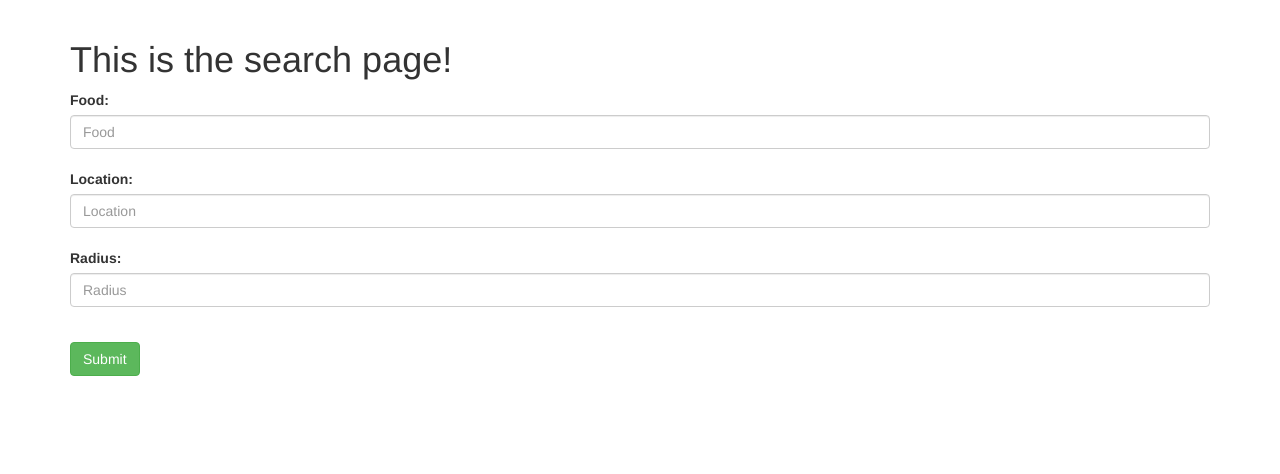
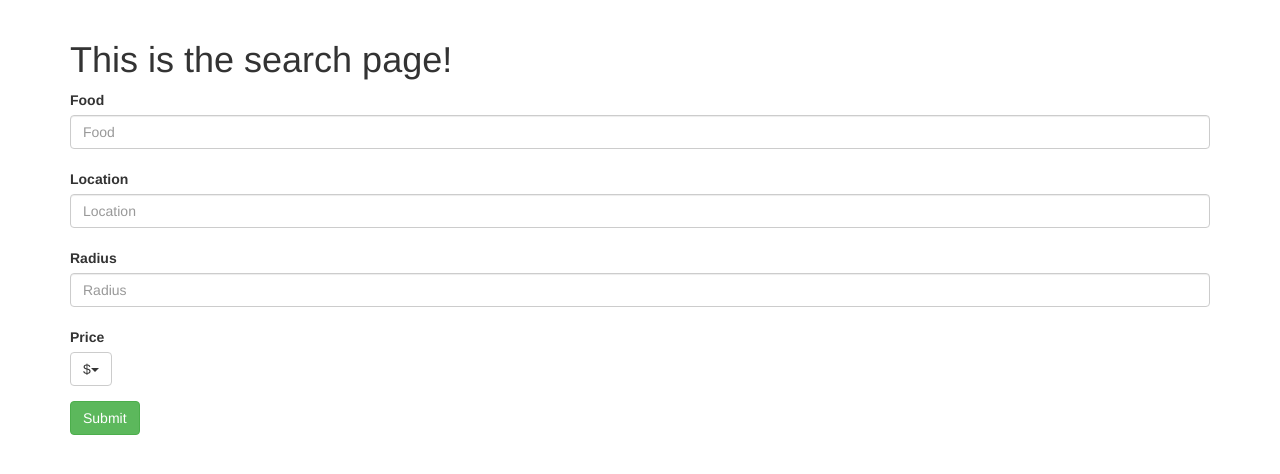
Before and after one commit to ginadivina/taste-buddy, a Flask app: template app/templates/search.html in a window 1280 px wide. Shown: the part 52-526 px from the top of the page. Run offline with Flask 2, Linux system fonts and the light colour scheme; the template is opened without the code that fills it: values that come from a table or form of the project are taken from there, others are empty; some libraries are stand-ins or nearby versions.

Commit message:
Added price filter

```diff
--- a/app/routes.py
+++ b/app/routes.py
@@ -53,6 +53,7 @@ def search():
     if request.method == 'POST':
         location=request.form['location']
         radius=request.form['radius']
+        price=request.form['price']
         food=request.form['food']
 
     # creating a map in the view
--- a/app/templates/search.html
+++ b/app/templates/search.html
@@ -3,6 +3,18 @@
 {% block content %}
 <head>
     {{mymap.js}}
+    <script src="//ajax.googleapis.com/ajax/libs/jquery/1.9.1/jquery.min.js"></script>
+    <script>window.jQuery || document.write('<script src="{{
+    url_for('static', filename='jquery.js') }}">\x3C/script>')</script>
+    <script type=text/javascript>
+        $(function() {
+            $(".dropdown-menu li a").click(function(){
+
+                $(this).parents(".btn-group").find('.selection').text($(this).text());
+                $(this).parents(".btn-group").find('.selection').val($(this).text());
+            });
+        });
+    </script>
 </head>
 <div class="container">
     {% if user %}
@@ -13,15 +25,27 @@
     <form  action="" method="post" role="form">
         {{ form.csrf }}
         <div class="form-group">
-            <label for="food">Food:</label>
+            <label for="food">Food</label>
             <input type="text" class="form-control" id="food" name="food" placeholder="Food">
             <br>
-            <label for="location">Location:</label>
+            <label for="location">Location</label>
             <input type="text" class="form-control" id="location" name="location" placeholder="Location">
             <br>
-            <label for="radius">Radius:</label>
+            <label for="radius">Radius</label>
             <input type="text" class="form-control" id="radius" name="radius" placeholder="Radius">
             <br>
+            <label for="price">Price</label>
+            <br>
+            <div class="btn-group">
+                <button class="btn btn-default dropdown-toggle" id="price" type="button" data-toggle="dropdown">
+                    <span class="selection">$</span><span class="caret"></span></button>
+                <ul class="dropdown-menu">
+                    <li><a href="#">$</a></li>
+                    <li><a href="#">$$</a></li>
+                    <li><a href="#">$$$</a></li>
+                </ul>
+            </div>
+
         </div>
         <button type="submit" class="btn btn-success">Submit</button>
     </form>
```
